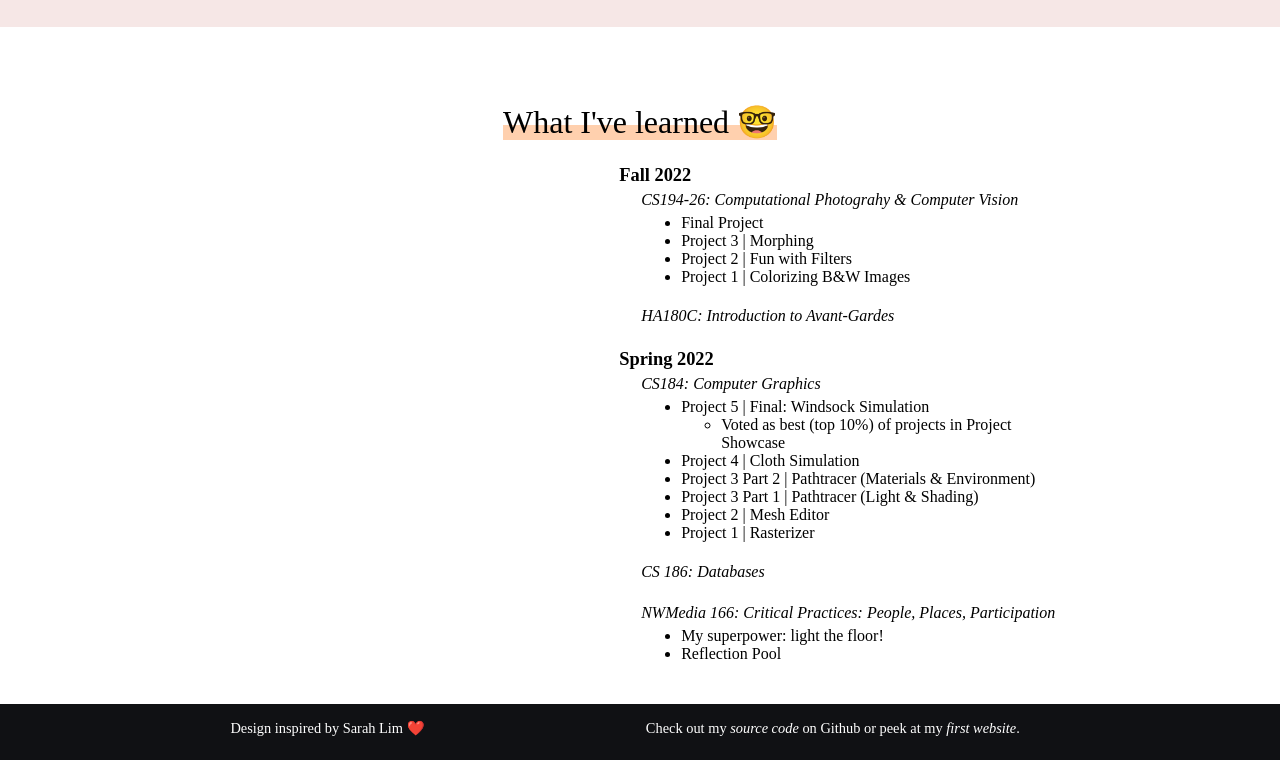
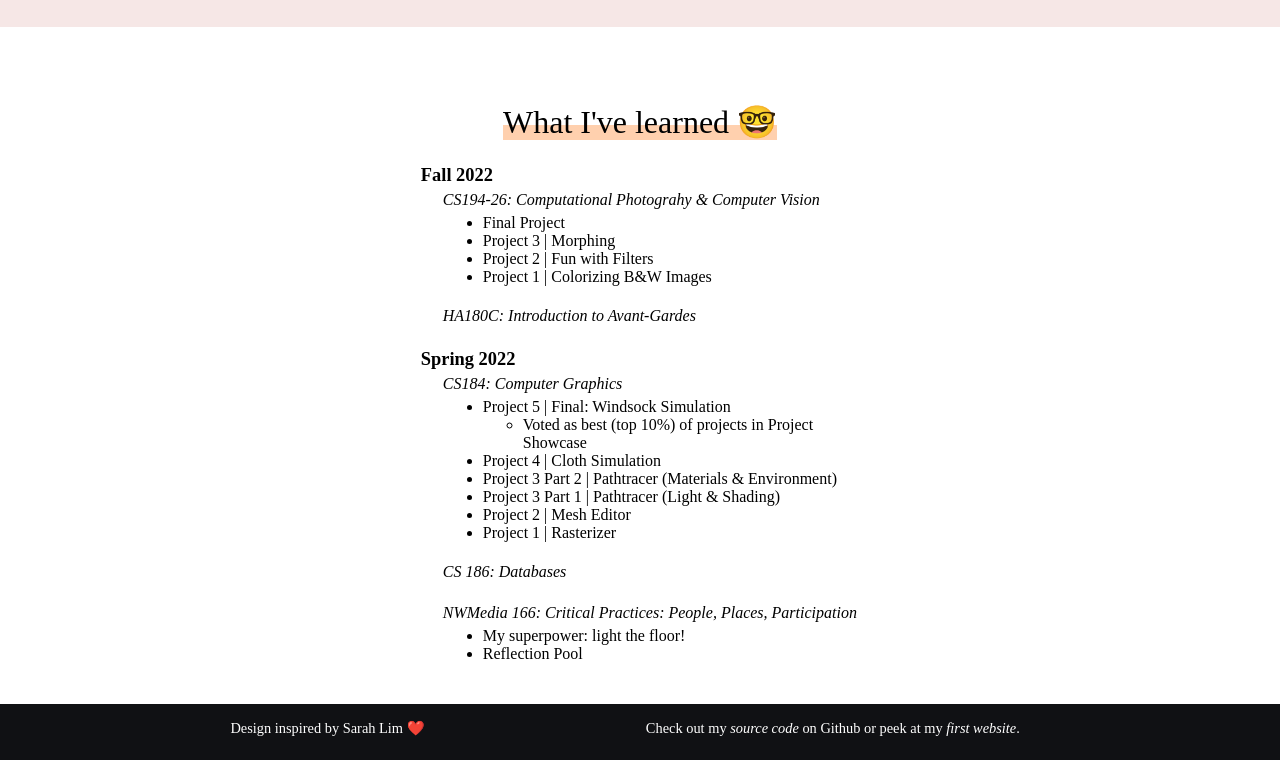
Before and after one commit to ashchu/ashchu.github.io, a plain HTML site: page index.html in a window 1280 px wide. Shown: the part 4352-5112 px from the top of the page. Drawn offline with Linux system fonts and the light colour scheme; a web font is replaced by a local one.

Commit message:
fixing courses shift bc github delay gaslights

```diff
--- a/index.html
+++ b/index.html
@@ -373,7 +373,7 @@ having a good day!
 		</div>
 		<div class="descT" style="background-color: white">
 			<p class="title"><span class="hight">What I've learned 🤓</span></p>
-			<div id="courses" style="margin-left: 31%;">
+			<div id="courses">
 				<p class="descTitle">Fall 2022</p>
 				<p class="descText">CS194-26: Computational Photograhy & Computer Vision</p>
 				<ul class="descText" style="font-style:normal;">
```
